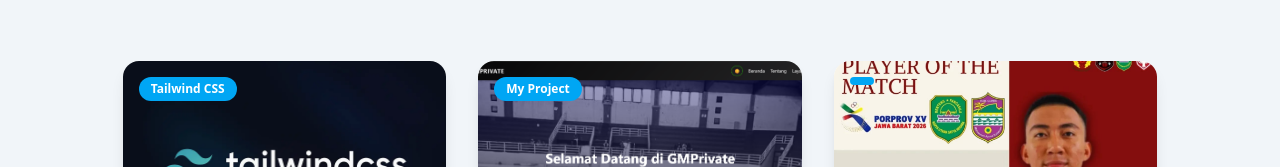
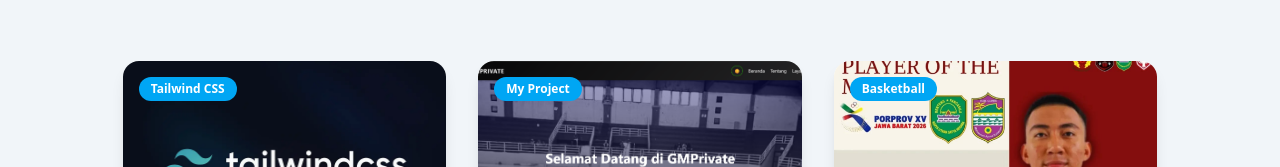
Before and after one commit to putaa16/Portofolio_arya-, a website: page index.html in a window 1280 px wide. Shown: the part 3444-3611 px from the top of the page. Drawn offline with nearby package versions, Linux system fonts and the light colour scheme.

Commit message:
masukan basket

```diff
--- a/index.html
+++ b/index.html
@@ -471,7 +471,7 @@
                         <!-- Category -->
                         <span
                             class="absolute top-4 left-4 bg-sky-500 text-white text-xs font-semibold px-3 py-1 rounded-full">
-
+                            Basketball
                         </span>
                     </div>
                     <!-- Content -->
```
